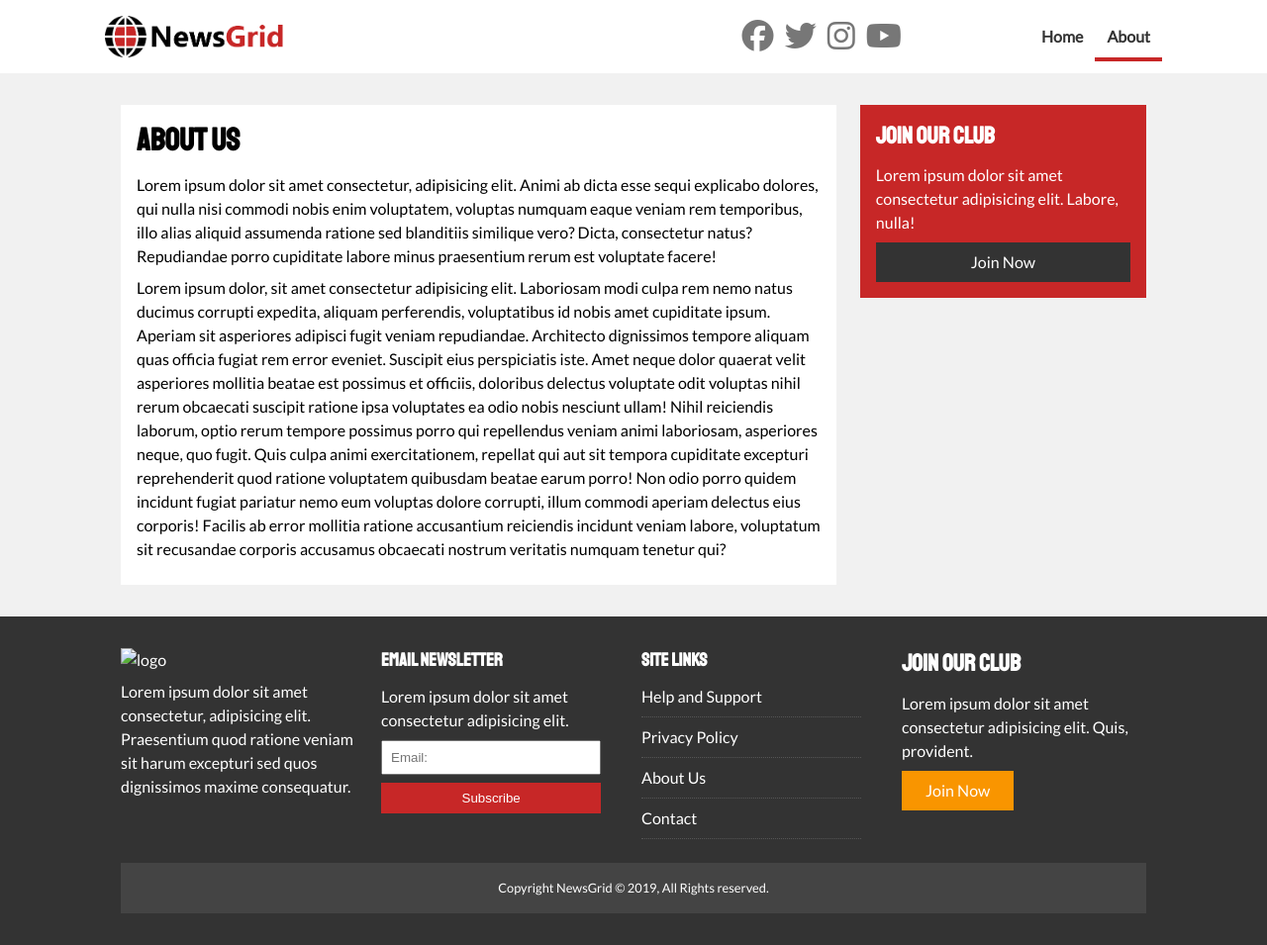
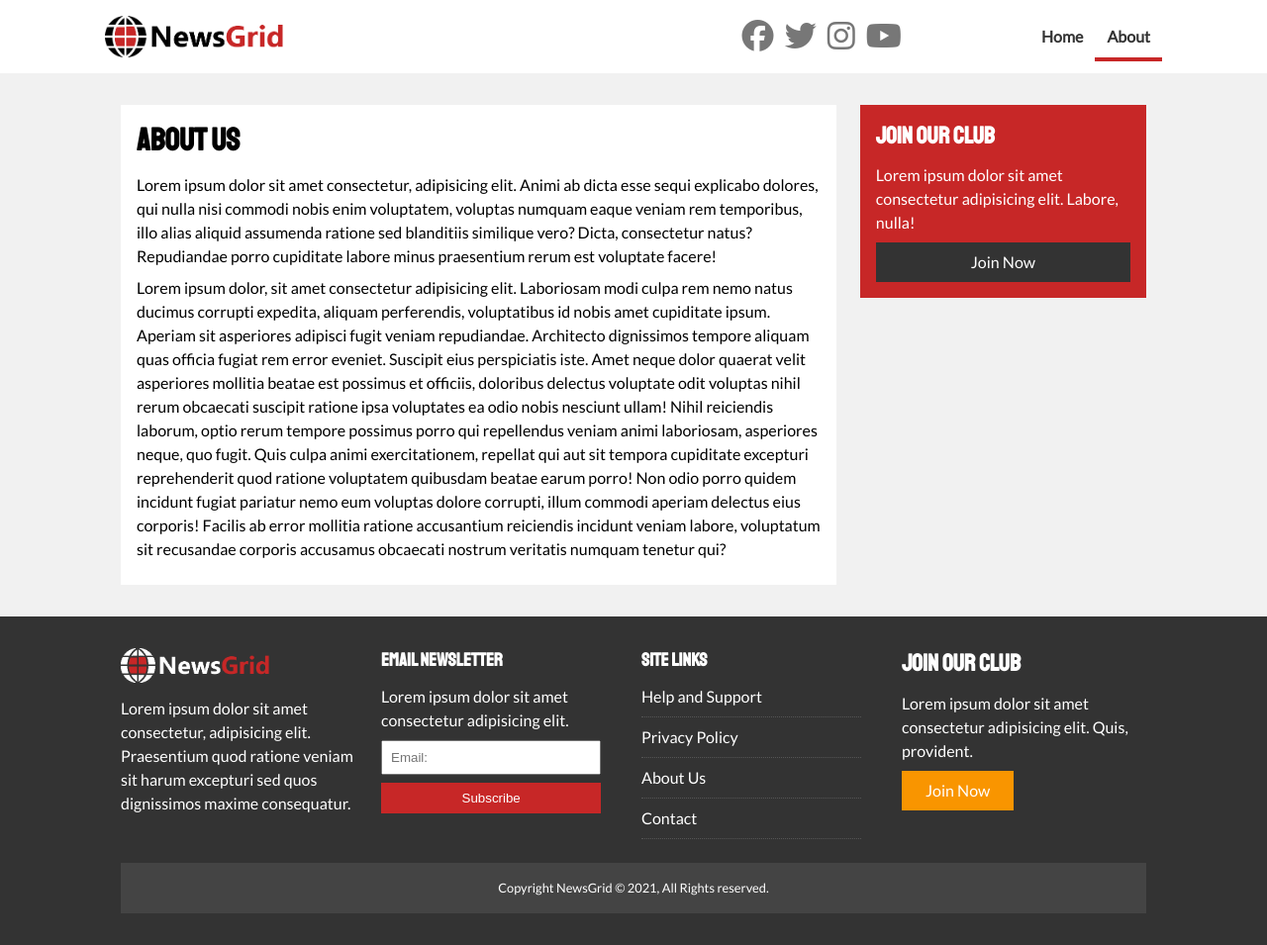
Before and after one commit to iamtanya-22/NewsGrid_Website.github.io, a plain HTML site: page about.html in a window 1280 px wide. Shown: the whole page at 99% size. Drawn offline with Linux system fonts and the light colour scheme.

Commit message:
final commit

```diff
--- a/about.html
+++ b/about.html
@@ -50,7 +50,7 @@
   <footer id = 'main-footer' class = 'py-2'>
     <div class="container footer-container">
       <div>
-        <img src="img/logo_light.png" alt="logo">
+        <img src="images/logo_light.png" alt="logo">
         <p>Lorem ipsum dolor sit amet consectetur, adipisicing elit. Praesentium quod ratione veniam sit harum excepturi sed quos dignissimos maxime consequatur.</p>
       </div>
       <div>
@@ -77,7 +77,7 @@
       </div>
       <div>
         <p>
-          Copyright NewsGrid &copy; 2019, All Rights reserved.
+          Copyright NewsGrid &copy; 2021, All Rights reserved.
         </p>
       </div>
     </div>
```
Also changed, not shown: article.html (+2 -2 lines).
